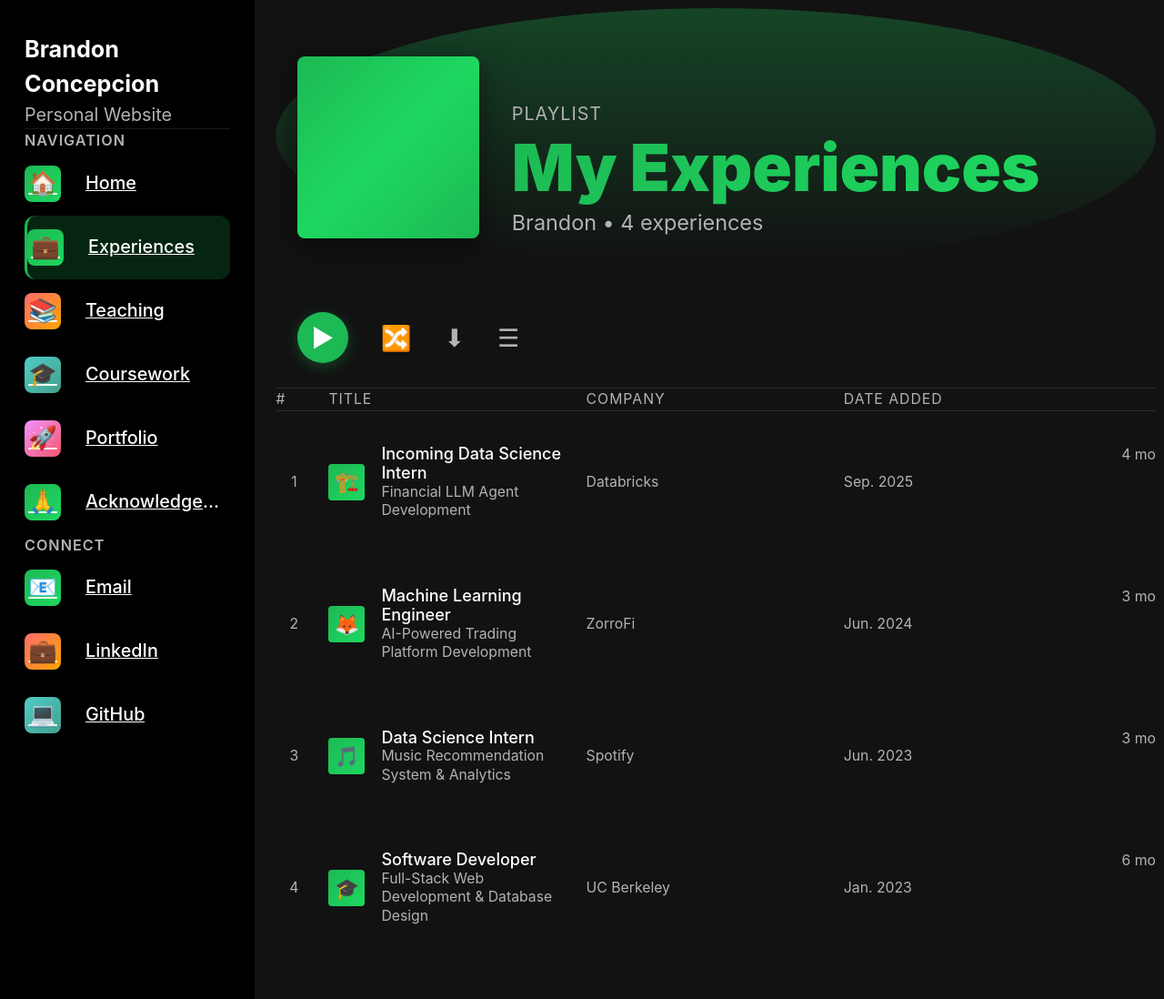
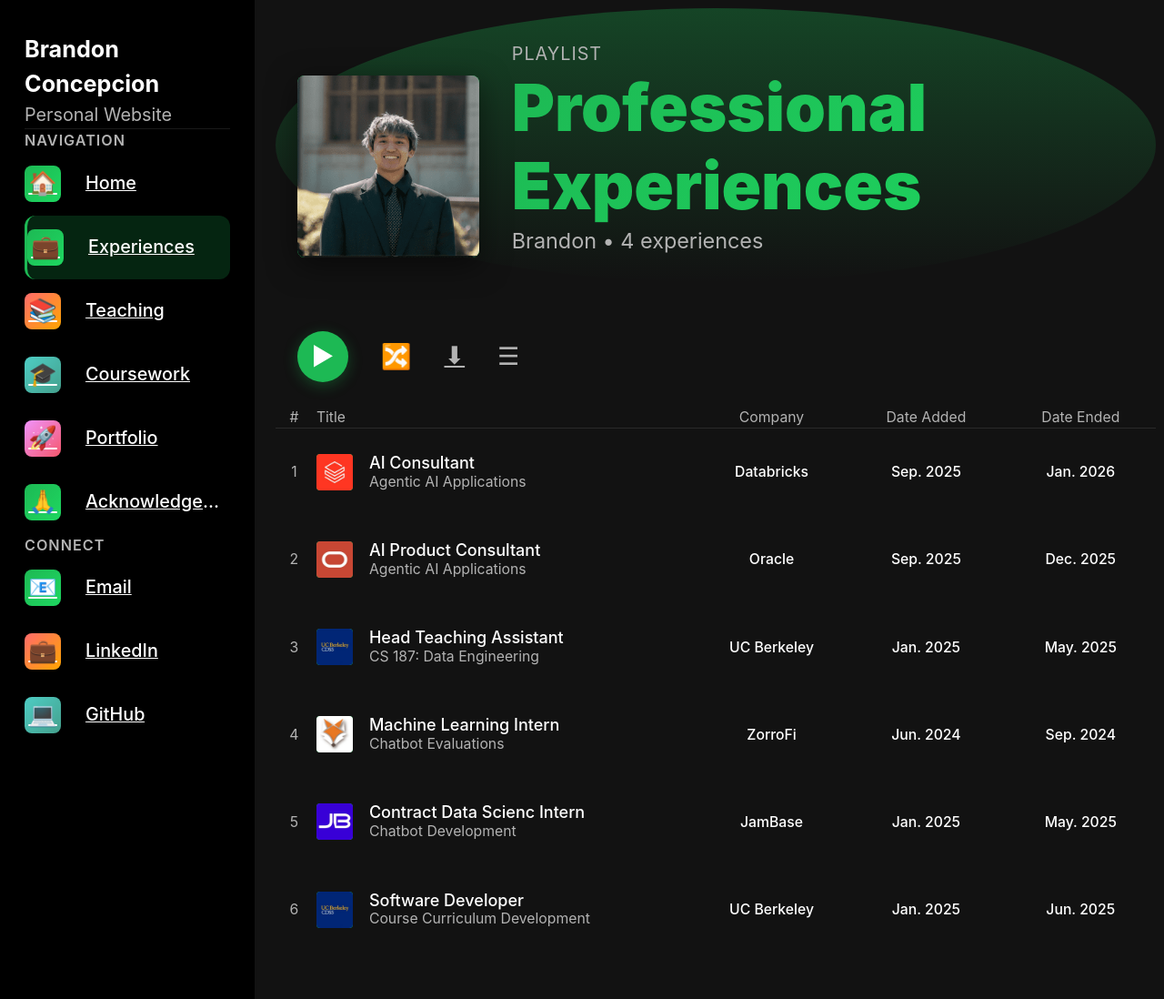
Before and after one commit to brandonconcepcion/brandonconcepcion.github.io, a Jekyll site: the page built from _pages/experiences_clean.md, in a window 1280 px wide. Shown: the whole page at 91% size. Built offline with Jekyll 4.4.1, drawn with Linux system fonts in a browser that asks for light colours.

Commit message:
experiences go crazy

```diff
--- a/_pages/experiences_clean.md
+++ b/_pages/experiences_clean.md
@@ -64,10 +64,12 @@
   <div class="main-content">
     <!-- Header Section -->
     <div class="experiences-header">
-      <div class="experiences-album-cover"></div>
+      <div class="experiences-album-cover">
+        <img src="/images/profile.png" alt="Brandon Concepcion" style="width: 100%; height: 100%; object-fit: cover; border-radius: 8px;">
+      </div>
       <div class="playlist-info">
         <div class="playlist-type">Playlist</div>
-        <h1>My Experiences</h1>
+        <h1>Professional Experiences</h1>
         <div class="playlist-description">Brandon • 4 experiences</div>
       </div>
     </div>
@@ -76,7 +78,7 @@
     <div class="controls-section">
       <button class="play-button">▶</button>
       <button class="control-button">🔀</button>
-      <button class="control-button">⬇</button>
+      <a href="/files/resume.pdf" download="Brandon_Concepcion_Resume.pdf" class="control-button">⬇</a>
       <button class="control-button">☰</button>
     </div>
 
@@ -87,63 +89,103 @@
         <div>Title</div>
         <div>Company</div>
         <div>Date Added</div>
-        <div></div>
+        <div>Date Ended</div>
       </div>
 
       <div class="song-item">
         <div class="song-number">1</div>
         <div class="song-info">
-          <div class="album-art">🏗️</div>
+          <div class="album-art">
+            <img src="/images/experiences/databricks.png" alt="Databricks" style="width: 100%; height: 100%; object-fit: cover; border-radius: 4px;">
+          </div>
           <div class="song-details">
-            <h4>Incoming Data Science Intern</h4>
-            <p>Financial LLM Agent Development</p>
+            <h4>AI Consultant</h4>
+            <p>Agentic AI Applications</p>
           </div>
         </div>
         <div class="song-company">Databricks</div>
         <div class="song-date">Sep. 2025</div>
-        <div class="song-duration">4 mo</div>
+        <div class="song-duration">Jan. 2026</div>
       </div>
 
       <div class="song-item">
         <div class="song-number">2</div>
         <div class="song-info">
-          <div class="album-art">🦊</div>
+          <div class="album-art">
+            <img src="/images/experiences/oracle.png" alt="Oracle" style="width: 100%; height: 100%; object-fit: cover; border-radius: 4px;">
+          </div>
           <div class="song-details">
-            <h4>Machine Learning Engineer</h4>
-            <p>AI-Powered Trading Platform Development</p>
+            <h4>AI Product Consultant</h4>
+            <p>Agentic AI Applications</p>
           </div>
         </div>
-        <div class="song-company">ZorroFi</div>
-        <div class="song-date">Jun. 2024</div>
-        <div class="song-duration">3 mo</div>
+        <div class="song-company">Oracle</div>
+        <div class="song-date">Sep. 2025</div>
+        <div class="song-duration">Dec. 2025</div>
       </div>
 
       <div class="song-item">
         <div class="song-number">3</div>
         <div class="song-info">
-          <div class="album-art">🎵</div>
+          <div class="album-art">
+            <img src="/images/experiences/cdss.png" alt="DE" style="width: 100%; height: 100%; object-fit: cover; border-radius: 4px;">
+          </div>
           <div class="song-details">
-            <h4>Data Science Intern</h4>
-            <p>Music Recommendation System & Analytics</p>
+            <h4>Head Teaching Assistant</h4>
+            <p>CS 187: Data Engineering</p>
           </div>
         </div>
-        <div class="song-company">Spotify</div>
-        <div class="song-date">Jun. 2023</div>
-        <div class="song-duration">3 mo</div>
+        <div class="song-company">UC Berkeley</div>
+        <div class="song-date">Jan. 2025</div>
+        <div class="song-duration">May. 2025</div>
       </div>
 
       <div class="song-item">
         <div class="song-number">4</div>
         <div class="song-info">
-          <div class="album-art">🎓</div>
+          <div class="album-art">
+            <img src="/images/experiences/zorrofi.png" alt="ZorroFi" style="width: 100%; height: 100%; object-fit: cover; border-radius: 4px;">
+          </div>
+          <div class="song-details">
+            <h4>Machine Learning Intern</h4>
+            <p>Chatbot Evaluations</p>
+          </div>
+        </div>
+        <div class="song-company">ZorroFi</div>
+        <div class="song-date">Jun. 2024</div>
+        <div class="song-duration">Sep. 2024</div>
+      </div>
+
+      <div class="song-item">
+        <div class="song-number">5</div>
+        <div class="song-info">
+          <div class="album-art">
+            <img src="/images/experiences/jambase.png" alt="Spotify" style="width: 100%; height: 100%; object-fit: cover; border-radius: 4px;">
+          </div>
+          <div class="song-details">
+            <h4>Contract Data Scienc Intern</h4>
+            <p>Chatbot Development</p>
+          </div>
+        </div>
+        <div class="song-company">JamBase</div>
+        <div class="song-date">Jan. 2025</div>
+        <div class="song-duration">May. 2025</div>
+      </div>
+
+      <div class="song-item">
+        <div class="song-number">6</div>
+        <div class="song-info">
+          <div class="album-art">
+            <img src="/images/experiences/cdss.png" alt="CDSS" style="width: 100%; height: 100%; object-fit: cover; border-radius: 4px;">
+          </div>
           <div class="song-details">
             <h4>Software Developer</h4>
-            <p>Full-Stack Web Development & Database Design</p>
+            <p>Course Curriculum Development</p>
           </div>
         </div>
         <div class="song-company">UC Berkeley</div>
-        <div class="song-date">Jan. 2023</div>
-        <div class="song-duration">6 mo</div>
+        <div class="song-date">Jan. 2025</div>
+        <div class="song-duration">Jun. 2025</div>
       </div>
     </div>
 
--- a/assets/css/experiences.css
+++ b/assets/css/experiences.css
@@ -258,7 +258,6 @@
   display: flex;
   align-items: center;
   gap: 2rem;
-  border-bottom: 1px solid rgba(255, 255, 255, 0.1);
   opacity: 1;
   transform: none;
   animation: none;
@@ -309,41 +308,51 @@
 
 .list-header {
   display: grid;
-  grid-template-columns: 40px 1fr 1fr 1fr 60px;
-  gap: 1rem;
-  padding: 1rem 0;
+  grid-template-columns: 40px 2fr 0.8fr 0.8fr 0.8fr;
+  gap: 0.25rem;
+  padding: 1rem 0 2rem 0;
   border-bottom: 1px solid rgba(255, 255, 255, 0.1);
   color: #b3b3b3;
   font-size: 0.875rem;
-  text-transform: uppercase;
-  letter-spacing: 1px;
+  text-transform: none;
+  letter-spacing: 0px;
   opacity: 0;
   transform: translateY(20px);
   animation: slideInUp 0.6s ease-out 1.2s forwards;
 }
 
+.list-header > div:first-child {
+  text-align: center;
+}
+
+.list-header > div:nth-child(3),
+.list-header > div:nth-child(4),
+.list-header > div:nth-child(5) {
+  text-align: center;
+}
+
 .song-item {
   display: grid;
-  grid-template-columns: 40px 1fr 1fr 1fr 60px;
-  gap: 1rem;
-  padding: 2rem 0;
+  grid-template-columns: 40px 2fr 0.8fr 0.8fr 0.8fr;
+  gap: 0.25rem;
+  padding: 1.5rem 0;
   border-radius: 4px;
   transition: background-color 0.3s ease;
   cursor: pointer;
   opacity: 0;
   transform: translateX(-20px);
   animation: slideInRight 0.5s ease-out forwards;
-  min-height: 80px;
+  min-height: 60px;
 }
 
 .song-item:hover {
   background: rgba(255, 255, 255, 0.05);
 }
 
-.song-item:nth-child(1) { animation-delay: 1.4s; }
-.song-item:nth-child(2) { animation-delay: 1.6s; }
-.song-item:nth-child(3) { animation-delay: 1.8s; }
-.song-item:nth-child(4) { animation-delay: 2.0s; }
+.song-item:nth-child(2) { animation-delay: 1.4s; }
+.song-item:nth-child(3) { animation-delay: 1.6s; }
+.song-item:nth-child(4) { animation-delay: 1.8s; }
+.song-item:nth-child(5) { animation-delay: 2.0s; }
 
 .song-number {
   color: #b3b3b3;
@@ -352,6 +361,7 @@
   display: flex;
   align-items: center;
   justify-content: center;
+  padding-left: 0;
 }
 
 .song-info {
@@ -388,23 +398,33 @@
 }
 
 .song-company {
-  color: #b3b3b3;
+  color: white;
   font-size: 0.875rem;
   display: flex;
   align-items: center;
+  justify-content: center;
+  font-weight: 500;
+  text-align: center;
 }
 
 .song-date {
-  color: #b3b3b3;
+  color: white;
   font-size: 0.875rem;
   display: flex;
   align-items: center;
+  justify-content: center;
+  font-weight: 500;
+  text-align: center;
 }
 
 .song-duration {
-  color: #b3b3b3;
+  color: white;
   font-size: 0.875rem;
-  text-align: right;
+  text-align: center;
+  font-weight: 500;
+  display: flex;
+  align-items: center;
+  justify-content: center;
 }
 
 /* Animations */
```
Also changed, not shown: images/experiences/cdss.png (added), images/experiences/databricks.png (added), images/experiences/jambase.png (added), images/experiences/oracle.png (added), images/experiences/zorrofi.png (added).
